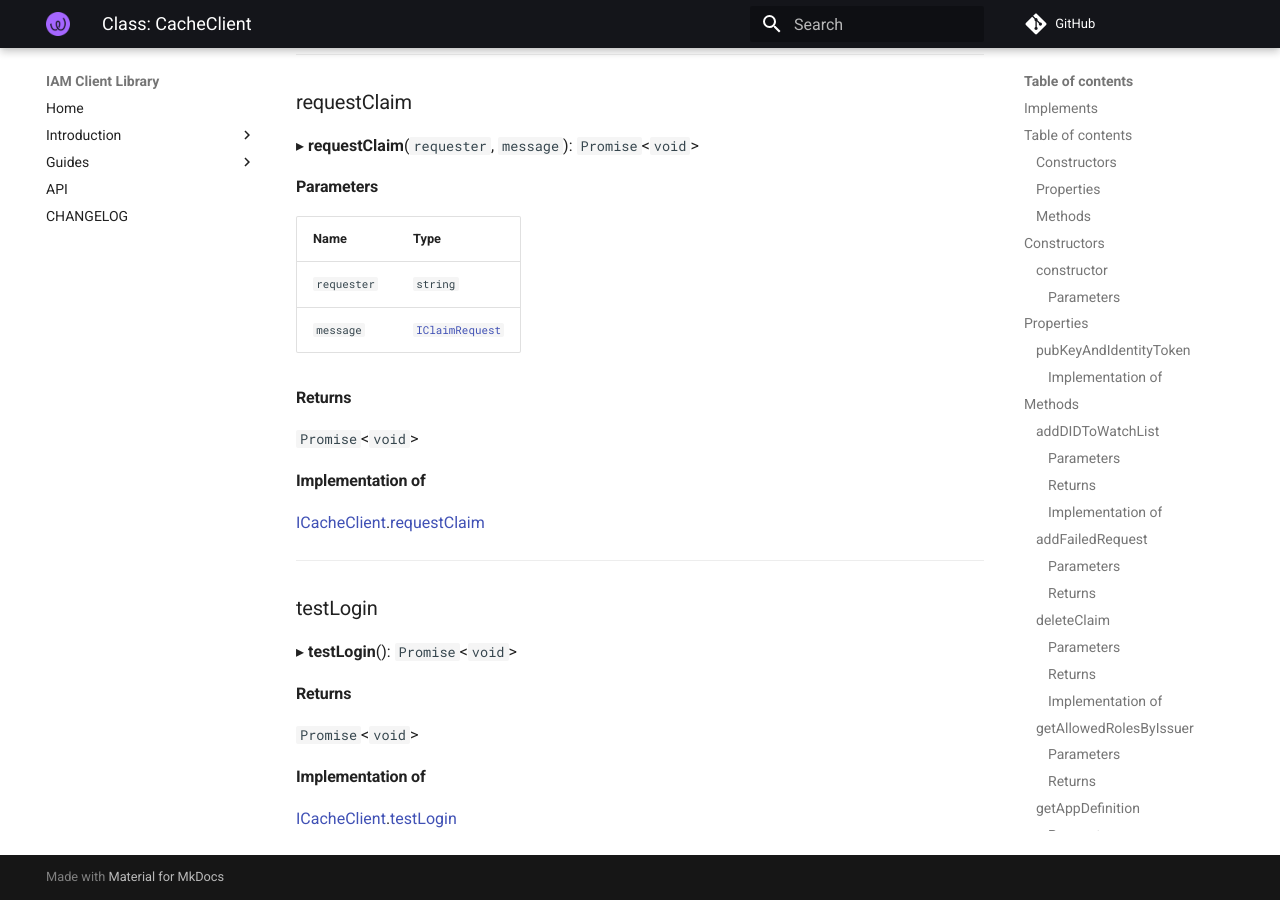
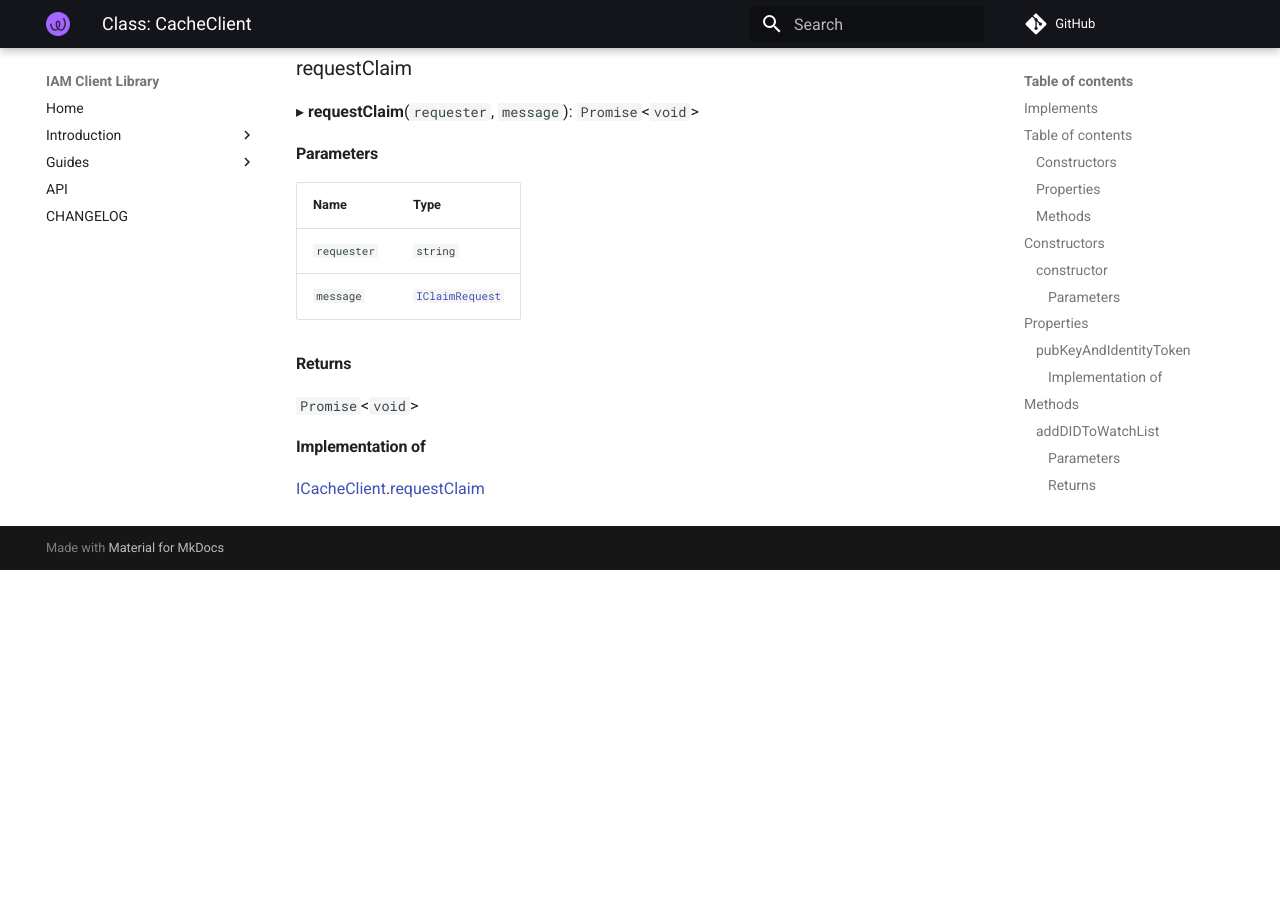
Before and after one commit to energywebfoundation/iam-client-lib, an MkDocs documentation site: the page built from docs/api/classes/modules_cacheClient_cacheClient_service.CacheClient.md, in a window 1280 px wide and 900 px high, scrolled down 18021 px. Built offline with MkDocs 1.6.1 and Material for MkDocs 9.7.7, drawn with Linux system fonts in a browser that asks for light colours; comment, search, counter and statistics services are not loaded; after the commit the page ends 18591 px from its top, so only the background shows below that.

```diff
--- a/docs/api/classes/modules_cacheClient_cacheClient_service.CacheClient.md
+++ b/docs/api/classes/modules_cacheClient_cacheClient_service.CacheClient.md
@@ -54,7 +54,6 @@
 - [login](modules_cacheClient_cacheClient_service.CacheClient.md#login)
 - [rejectClaim](modules_cacheClient_cacheClient_service.CacheClient.md#rejectclaim)
 - [requestClaim](modules_cacheClient_cacheClient_service.CacheClient.md#requestclaim)
-- [testLogin](modules_cacheClient_cacheClient_service.CacheClient.md#testlogin)
 
 ## Constructors
 
@@ -764,17 +763,3 @@
 #### Implementation of
 
 [ICacheClient](../interfaces/modules_cacheClient_ICacheClient.ICacheClient.md).[requestClaim](../interfaces/modules_cacheClient_ICacheClient.ICacheClient.md#requestclaim)
-
-___
-
-### testLogin
-
-▸ **testLogin**(): `Promise`<`void`\>
-
-#### Returns
-
-`Promise`<`void`\>
-
-#### Implementation of
-
-[ICacheClient](../interfaces/modules_cacheClient_ICacheClient.ICacheClient.md).[testLogin](../interfaces/modules_cacheClient_ICacheClient.ICacheClient.md#testlogin)
```
Also changed, not shown: docs/api/interfaces/modules_cacheClient_ICacheClient.ICacheClient.md (+0 -11 lines), 2 other files.
